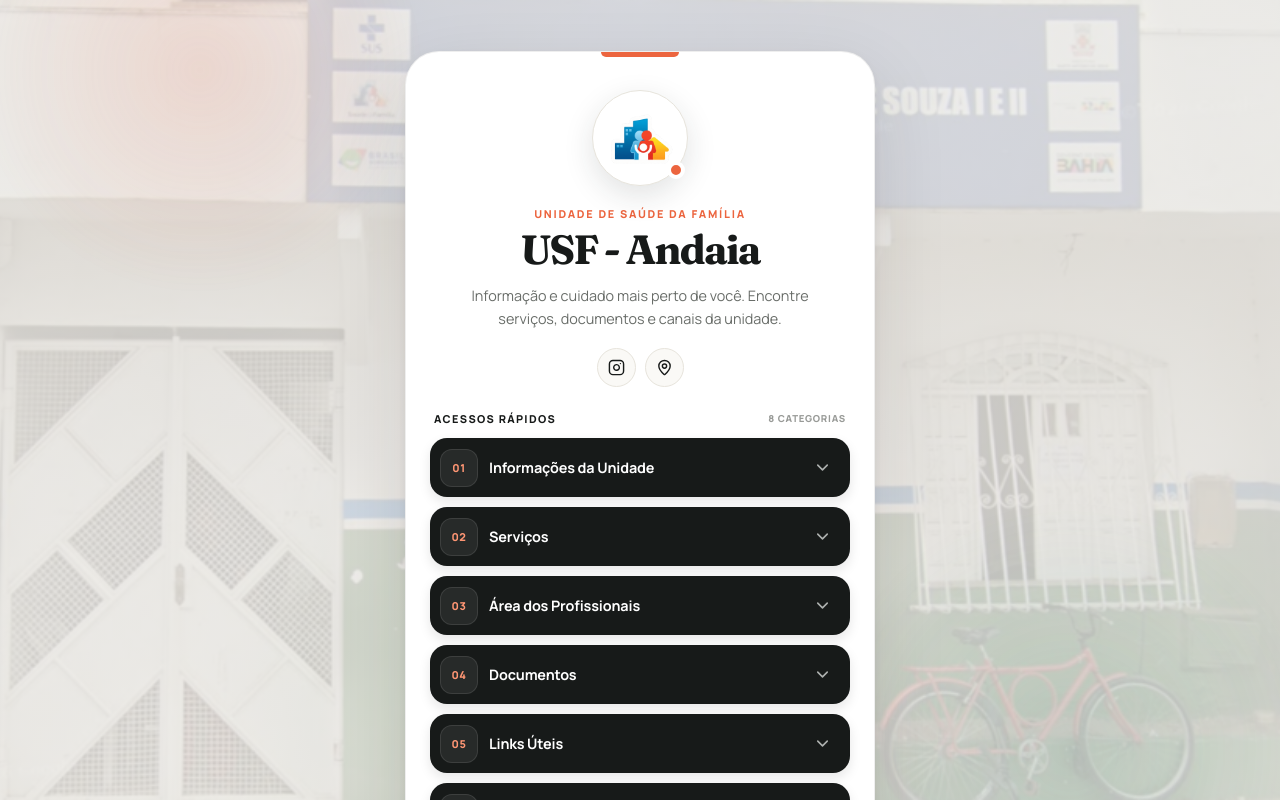
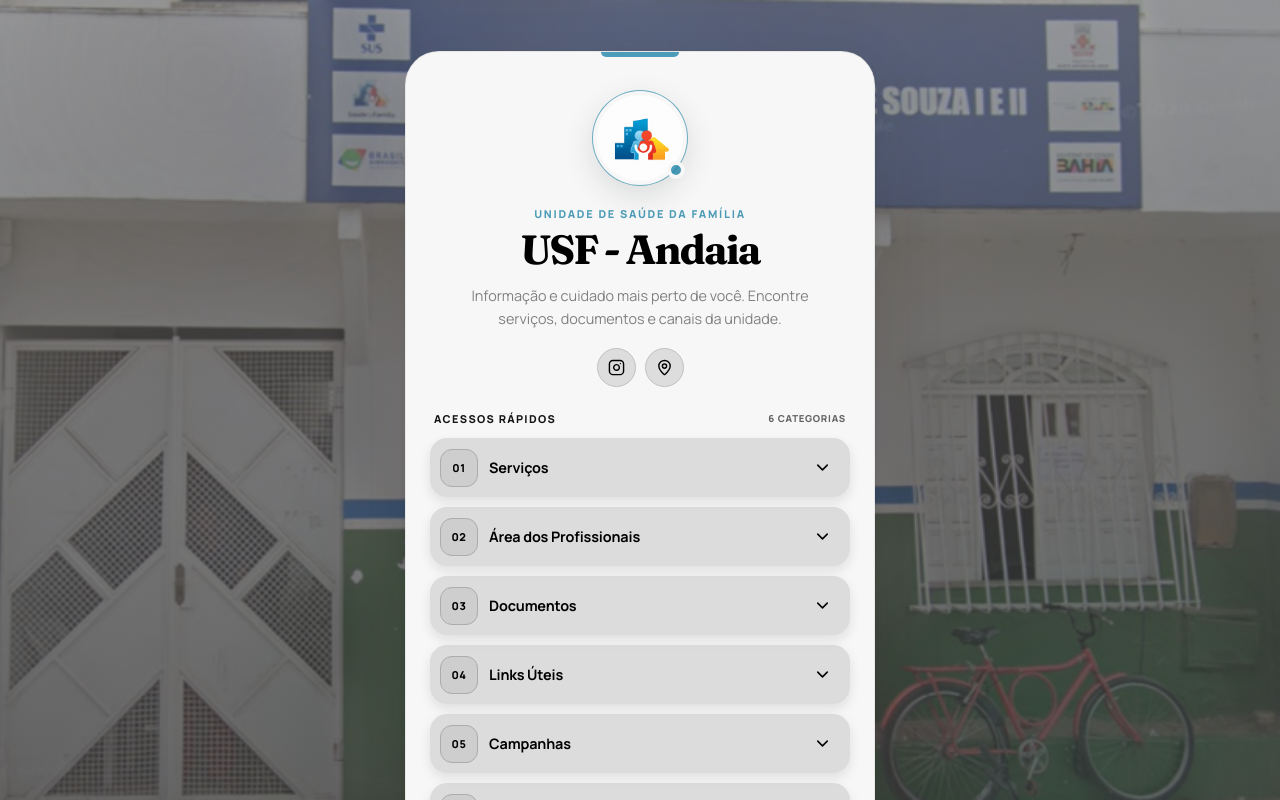
Before and after one commit to GAT-9/Linktree-USF, a React (Vite) app: page / in a window 1280 px wide. Shown: the top 800 px of the page. Built offline with nearby package versions, Linux system fonts and the light colour scheme.

Commit message:
mudança de paleta de cores

```diff
--- a/src/App.tsx
+++ b/src/App.tsx
@@ -24,19 +24,8 @@ type Category = {
 
 const categories: Category[] = [
   {
-    id: "informacoes",
+    id: "servicos",
     marker: "01",
-    title: "Informações da Unidade",
-    links: [
-      { label: "Horário de funcionamento", url: "#horarios" },
-      { label: "Endereço e localização", url: "#localizacao" },
-      { label: "Telefones da unidade", url: "#contatos" },
-      { label: "Conheça nossa equipe", url: "#equipe" },
-    ],
-  },
-  {
-    id: "servicos",
-    marker: "02",
     title: "Serviços",
     links: [
       { label: "Vacinação", url: "#vacinacao" },
@@ -54,7 +43,7 @@ const categories: Category[] = [
   },
   {
     id: "profissionais",
-    marker: "03",
+    marker: "02",
     title: "Área dos Profissionais",
     links: [
       { label: "Documentos internos", url: "#documentos-internos" },
@@ -66,7 +55,7 @@ const categories: Category[] = [
   },
   {
     id: "documentos",
-    marker: "04",
+    marker: "03",
     title: "Documentos",
     links: [
       { label: "Formulários", url: "#formularios" },
@@ -77,7 +66,7 @@ const categories: Category[] = [
   },
   {
     id: "links-uteis",
-    marker: "05",
+    marker: "04",
     title: "Links Úteis",
     links: [
       { label: "Ministério da Saúde", url: "https://www.gov.br/saude/" },
@@ -91,7 +80,7 @@ const categories: Category[] = [
   },
   {
     id: "campanhas",
-    marker: "06",
+    marker: "05",
     title: "Campanhas",
     links: [
       { label: "Calendário de vacinação", url: "#calendario-vacinacao" },
@@ -101,22 +90,12 @@ const categories: Category[] = [
   },
   {
     id: "horarios",
-    marker: "07",
+    marker: "06",
     title: "Horários",
     links: [
       { label: "Atendimento geral", url: "#atendimento-geral" },
       { label: "Sala de vacina", url: "#sala-vacina" },
       { label: "Farmácia da unidade", url: "#horario-farmacia" },
-    ],
-  },
-  {
-    id: "contatos",
-    marker: "08",
-    title: "Contatos",
-    links: [
-      { label: "Recepção", url: "tel:+550000000000" },
-      { label: "Enviar e-mail", url: "mailto:usf.andaia@exemplo.com" },
-      { label: "Ouvidoria do SUS", url: "tel:136" },
     ],
   },
 ];
--- a/src/index.css
+++ b/src/index.css
@@ -1,13 +1,13 @@
 :root {
-  --ink: #171a19;
-  --ink-soft: #2a2e2c;
-  --paper: #fff;
+  --ink: #151515;
+  --ink-soft: #cdcdcd;
+  --paper: #f7f7f7;
   --canvas: #f3f1ec;
   --muted: #696d69;
-  --line: #e7e4dc;
-  --accent: #ec653f;
-  --accent-light: #fff0e9;
-  --focus: #f08b53;
+  --line: #137da39a;
+  --accent: #137da3bf;
+  --accent-light: #e9e9e9;
+  --focus: #cac7c799;
   font-family: "Manrope", sans-serif;
   color: var(--ink);
   background: var(--canvas);
@@ -37,7 +37,7 @@ body::before {
   z-index: 0;
   content: "";
   background-image:
-    linear-gradient(rgb(243 241 236 / 82%), rgb(243 241 236 / 82%)),
+    linear-gradient(rgba(103, 103, 102, 0.544), rgba(62, 61, 61, 0.713)),
     url("./assets/Background-USF.png");
   background-position: center;
   background-size: cover;
@@ -84,7 +84,7 @@ a {
   left: max(-170px, calc(50% - 670px));
   width: 460px;
   height: 460px;
-  background: radial-gradient(circle, rgb(236 101 63 / 14%), transparent 69%);
+  background: radial-gradient(circle, rgba(85, 84, 84, 0.14), transparent 69%);
 }
 .site-shell::after {
   right: max(-210px, calc(50% - 690px));
@@ -138,6 +138,7 @@ a {
   height: 100%;
   border-radius: inherit;
   object-fit: cover;
+  background-color: rgb(253, 253, 253);
 }
 .profile-status {
   position: absolute;
@@ -164,11 +165,12 @@ a {
   font-weight: 650;
   letter-spacing: -0.045em;
   line-height: 1.04;
+  color: black;
 }
 .profile-description {
   max-width: 350px;
   margin: 13px 0 0;
-  color: var(--muted);
+  color: gray;
   font-size: 0.9rem;
   line-height: 1.62;
 }
@@ -176,15 +178,16 @@ a {
   display: flex;
   gap: 9px;
   margin-top: 18px;
+  color: black;
 }
 .social-link {
   display: grid;
   width: 39px;
   height: 39px;
   place-items: center;
-  border: 1px solid var(--line);
+  border: 1px solid rgb(193, 193, 193);
   border-radius: 50%;
-  background: #faf9f6;
+  background: rgb(222, 221, 221);
   transition:
     color 180ms ease,
     background-color 180ms ease,
@@ -223,7 +226,7 @@ a {
   text-transform: uppercase;
 }
 .section-heading span {
-  color: #989a97;
+  color: #646464;
   font-size: 0.6rem;
   letter-spacing: 0.08em;
 }
@@ -249,8 +252,8 @@ a {
   padding: 9px 14px 9px 10px;
   border: 0;
   border-radius: 17px;
-  color: #fff;
-  background: var(--ink);
+  color: #000000;
+  background: rgba(183, 183, 183, 0.427);
   box-shadow: 0 5px 12px rgb(18 20 19 / 10%);
   cursor: pointer;
   transition:
@@ -263,10 +266,10 @@ a {
   width: 38px;
   height: 38px;
   place-items: center;
-  border: 1px solid rgb(255 255 255 / 10%);
+  border: 1px solid #acacac;
   border-radius: 12px;
-  color: #ff9674;
-  background: rgb(255 255 255 / 7%);
+  color: #000000;
+  background: rgba(106, 106, 106, 0.125);
   font-size: 0.68rem;
   font-weight: 800;
   letter-spacing: 0.05em;
@@ -284,11 +287,12 @@ a {
   width: 19px;
   height: 19px;
   justify-self: center;
-  color: #aeb1af;
+  color: #040404;
   transition:
     color 200ms ease,
     transform 200ms ease;
 }
+
 .category-button:hover {
   background: var(--ink-soft);
   box-shadow: 0 8px 18px rgb(18 20 19 / 16%);
@@ -299,10 +303,11 @@ a {
   transform: translateY(1px) scale(0.995);
 }
 .category-button[aria-expanded="true"] {
-  background: #242826;
+  background: #bdbdbdcf;
+  color: #137da3;
 }
 .category-button[aria-expanded="true"] .category-chevron {
-  color: #ff9674;
+  color: #8b8989;
   transform: rotate(180deg);
 }
 .dropdown-menu {
@@ -314,7 +319,7 @@ a {
   overflow-y: auto;
   overscroll-behavior: contain;
   border: 1px solid #dedbd2;
-  border-radius: 16px;
+  border-radius: 6px;
   visibility: hidden;
   opacity: 0;
   background: rgb(255 255 255 / 98%);
@@ -339,7 +344,7 @@ a {
   transform: translateY(0) scale(1);
 }
 .dropdown-menu--bottom {
-  top: calc(100% + 7px);
+  top: calc(100% + 3px);
   transform-origin: top center;
 }
 .dropdown-menu--top {
@@ -355,7 +360,7 @@ a {
 }
 .dropdown-menu::-webkit-scrollbar-thumb {
   border-radius: 999px;
-  background: #c7c3ba;
+  background: #5d5c5a;
 }
 .dropdown-menu ul {
   margin: 0;
@@ -386,7 +391,7 @@ a {
 }
 .dropdown-item svg {
   width: 15px;
-  height: 15px;
+  height: 35px;
   flex: 0 0 auto;
   color: #aaa69e;
   transition:
@@ -394,8 +399,8 @@ a {
     transform 160ms ease;
 }
 .dropdown-item:hover {
-  padding-left: 17px;
-  color: #c94f2d;
+  padding-left: 7px;
+  color: #137da3;
   background: var(--accent-light);
 }
 .dropdown-item:hover svg {
@@ -403,12 +408,12 @@ a {
   transform: translate(1px, -1px);
 }
 .dropdown-item:active {
-  background: #ffe3d7;
+  background: #d7e8ff;
 }
 .category-button:focus-visible,
 .social-link:focus-visible,
 .dropdown-item:focus-visible {
-  outline: 3px solid var(--focus);
+  outline: 3px solid black;
   outline-offset: 3px;
 }
 .card-footer {
@@ -416,7 +421,7 @@ a {
   align-items: center;
   gap: 12px;
   padding: 0 28px 25px;
-  color: #a09e98;
+  color: #4f4f4f;
 }
 .card-footer span {
   height: 1px;
@@ -456,6 +461,7 @@ a {
     grid-template-columns: 36px 1fr 25px;
     gap: 9px;
     border-radius: 15px;
+    border: black;
   }
   .category-marker {
     width: 36px;
```
